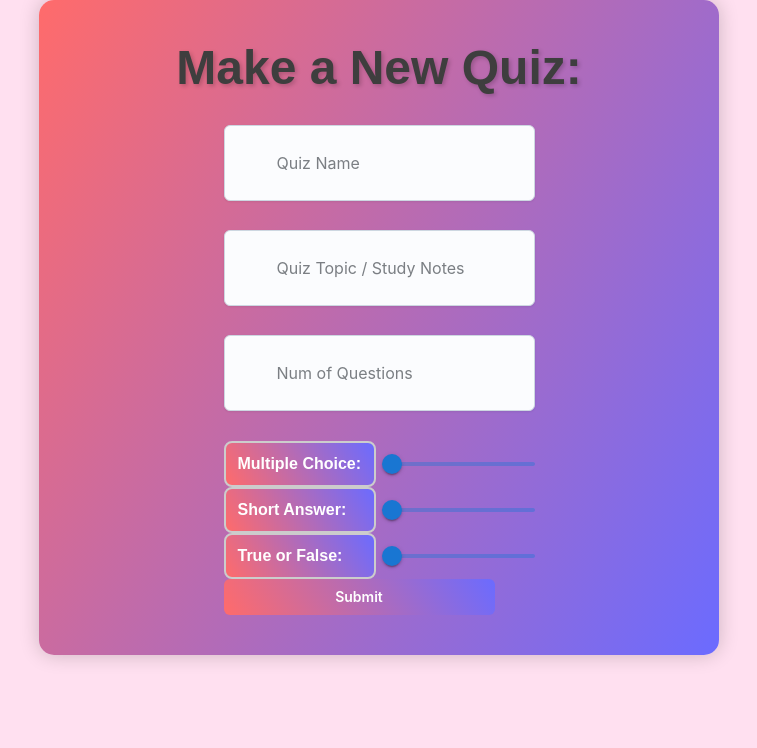
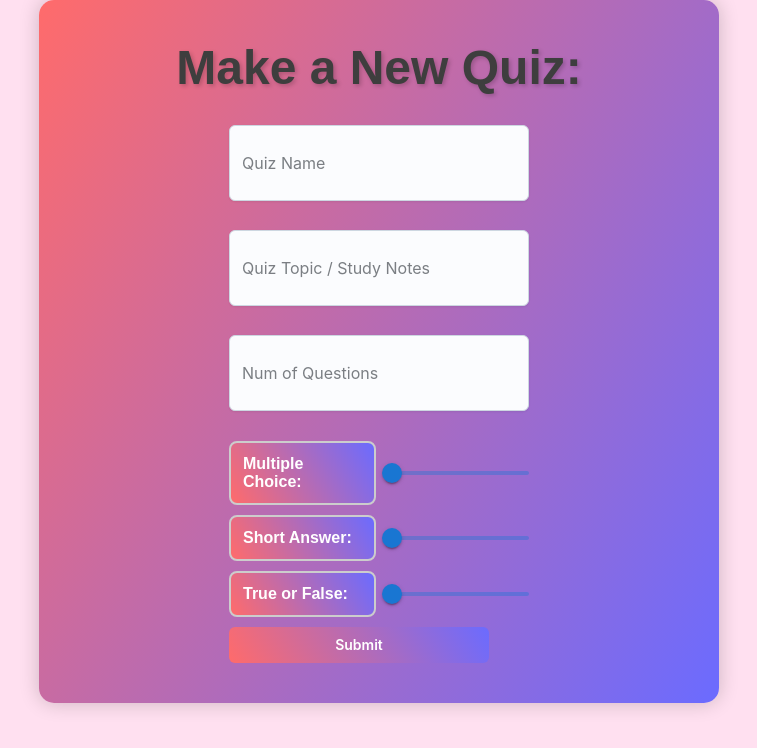
Before and after one commit to networksaphyra/alice-in-quizzland, a React (Create React App) app in the folder frontend/: page /quiz in a window 1280 px wide. Shown: the top 748 px of the page, without its empty margins (261-1018 px from the left). Built offline with nearby package versions, Linux system fonts and the light colour scheme; what @udecode/zustood would draw is missing.

Commit message:
Very final frontend

```diff
--- a/frontend/src/Form.css
+++ b/frontend/src/Form.css
@@ -21,12 +21,16 @@
     text-shadow: 2px 2px 4px rgba(0, 0, 0, 0.2);
 }
 
+.sliders {
+    margin-bottom: 10px;
+    width: 300px;
+}
+
 FormControl,
 Textarea,
 label,
 Button {
     width: calc(100% - 40px);
-    margin: 40px;
     margin-top: 20px;
     margin-bottom: 20px;
 }
--- a/frontend/src/components/UserForm.tsx
+++ b/frontend/src/components/UserForm.tsx
@@ -123,17 +123,17 @@ export const UserForm = () => {
             <Textarea placeholder="Num of Questions" slotProps={{ textarea: { ref: numQuestionsRef } }} />
             <p></p>
 
-            <Stack spacing={2} direction="row" alignItems="center">
+            <Stack className="sliders" spacing={2} direction="row" alignItems="center">
                 <label>Multiple Choice:</label>
                 <Slider aria-label="multipleChoice" value={multipleChoice} onChange={(e, newNum) => { setMultipleChoice(newNum as number) }} />
             </Stack>
 
-            <Stack spacing={2} direction="row" alignItems="center">
+            <Stack className="sliders" spacing={2} direction="row" alignItems="center">
                 <label>Short Answer:</label>
                 <Slider aria-label="shortAnswer" value={shortAnswer} onChange={(e, newNum) => { setShortAnswer(newNum as number) }} />
             </Stack>
 
-            <Stack spacing={2} direction="row" alignItems="center">
+            <Stack className="sliders" spacing={2} direction="row" alignItems="center">
                 <label>True or False:</label>
                 <Slider aria-label="trueOrFalse" value={trueOrFalse} onChange={(e, newNum) => { setTrueOrFalse(newNum as number) }} />
             </Stack>
```
